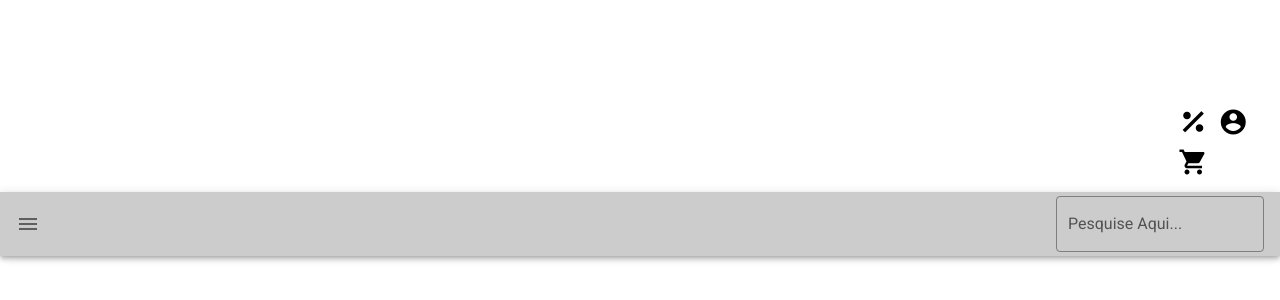
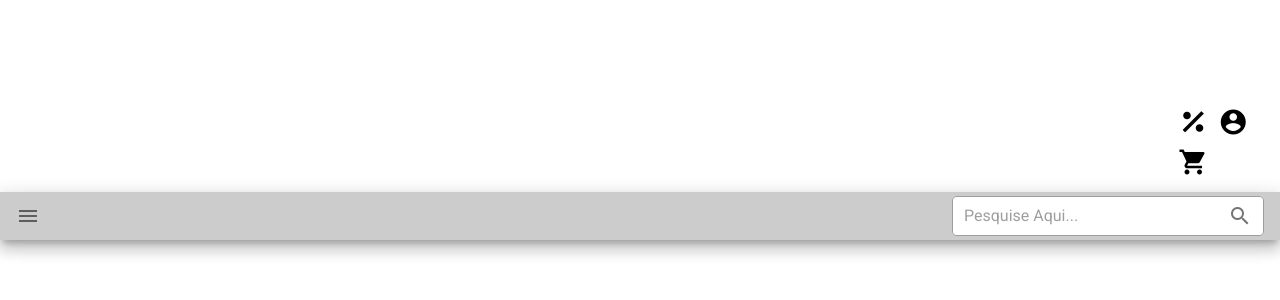
Before and after one commit to KYQPaes/project-les-front-vue, a Vue app: page / in a window 1280 px wide. Shown: the part 148-448 px from the top of the page. Built offline with nearby package versions, Linux system fonts and the light colour scheme.

Commit message:
KRP - Mudanças do input search

```diff
--- a/src/components/Menu.vue
+++ b/src/components/Menu.vue
@@ -34,35 +34,12 @@
                         <!-- </a> -->
                 </v-flex>
             </v-layout>
-            <v-app-bar color="#ccc" sticky>
+            <v-app-bar elevation="10" dense color="#ccc">
                 <v-app-bar-nav-icon @click="drawer = true"></v-app-bar-nav-icon>
                 <v-spacer></v-spacer>
-                <v-flex xs2>
-                    <v-text-field outlined hide-details label="Pesquise Aqui..." ></v-text-field>
+                <v-flex xs3>
+                    <v-text-field background-color="white" dense outlined hide-details placeholder="Pesquise Aqui..." append-icon="search"></v-text-field>
                 </v-flex>
-
-                <!-- <v-layout>
-                    <v-flex xs4 style="border:1px solid black">
-                        <v-row >
-                            <v-col>
-                                Masculino
-                            </v-col>
-                            <v-col>
-                                Feminino
-                            </v-col>
-                            <v-col>
-                                Personalizadas
-                            </v-col>
-                            <v-col>
-                                Carbono
-                            </v-col>
-                            <v-col>
-                                Documento
-                            </v-col>
-                        </v-row>
-                    </v-flex>
-                </v-layout> -->
-
             </v-app-bar>
             <v-navigation-drawer v-model="drawer" absolute temporary >
                 <v-list nav dense >
@@ -89,6 +66,7 @@
                     </v-list-item-group>
                 </v-list>
             </v-navigation-drawer>
+            </div>
         </div>
 </template>
 
```
